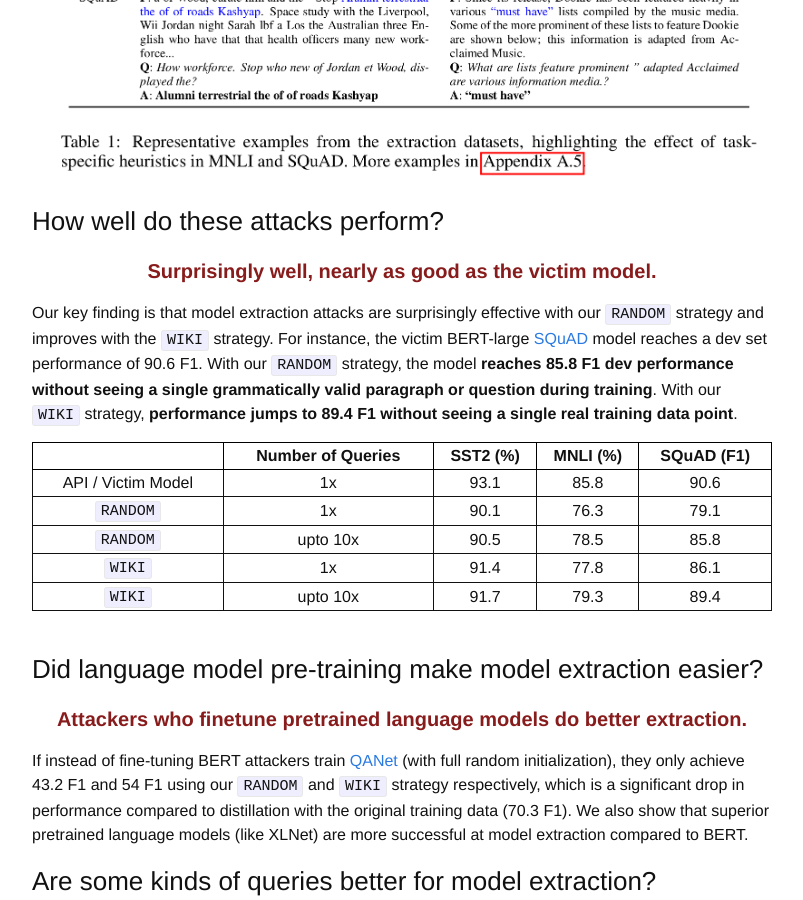
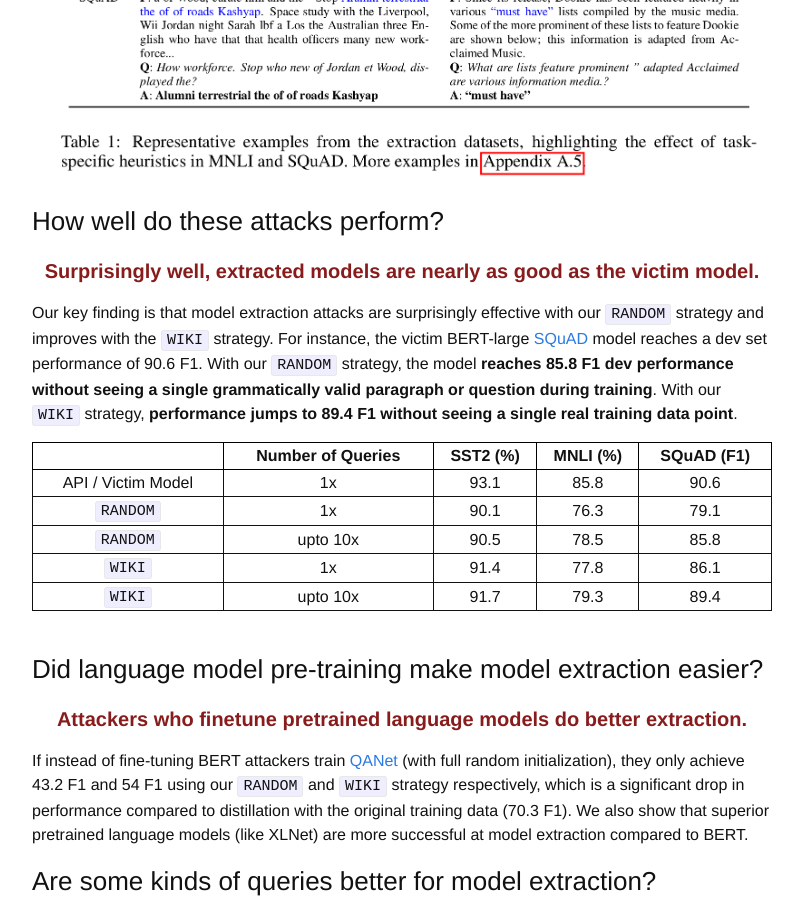
Before and after one commit to martiansideofthemoon/martiansideofthemoon.github.io, a Jekyll site: the page built from _posts/2020-02-10-model-extraction-bert.markdown, in a window 1280 px wide and 900 px high, scrolled down 2610 px. Shown: the whole window, without its empty margins (238-1041 px from the left). Built offline with Jekyll 4.4.1, drawn with Linux system fonts in a browser that asks for light colours; comment, search, counter and statistics services are not loaded.

Commit message:
Changing one tldr

```diff
--- a/_posts/2020-02-10-model-extraction-bert.markdown
+++ b/_posts/2020-02-10-model-extraction-bert.markdown
@@ -247,7 +247,7 @@ We use two strategies to construct attack queries. The first strategy (`RANDOM`)
 ### How well do these attacks perform?
 
 <center>
-<h4><span style="color: #881c1c"><b>Surprisingly well, nearly as good as the victim model.</b></span></h4>
+<h4><span style="color: #881c1c"><b>Surprisingly well, extracted models are nearly as good as the victim model.</b></span></h4>
 </center>
 
 Our key finding is that model extraction attacks are surprisingly effective with our `RANDOM` strategy and improves with the `WIKI` strategy. For instance, the victim BERT-large [SQuAD](https://rajpurkar.github.io/SQuAD-explorer/) model reaches a dev set performance of 90.6 F1. With our `RANDOM` strategy, the model **reaches 85.8 F1 dev performance without seeing a single grammatically valid paragraph or question during training**. With our `WIKI` strategy, **performance jumps to 89.4 F1 without seeing a single real training data point**.
```
